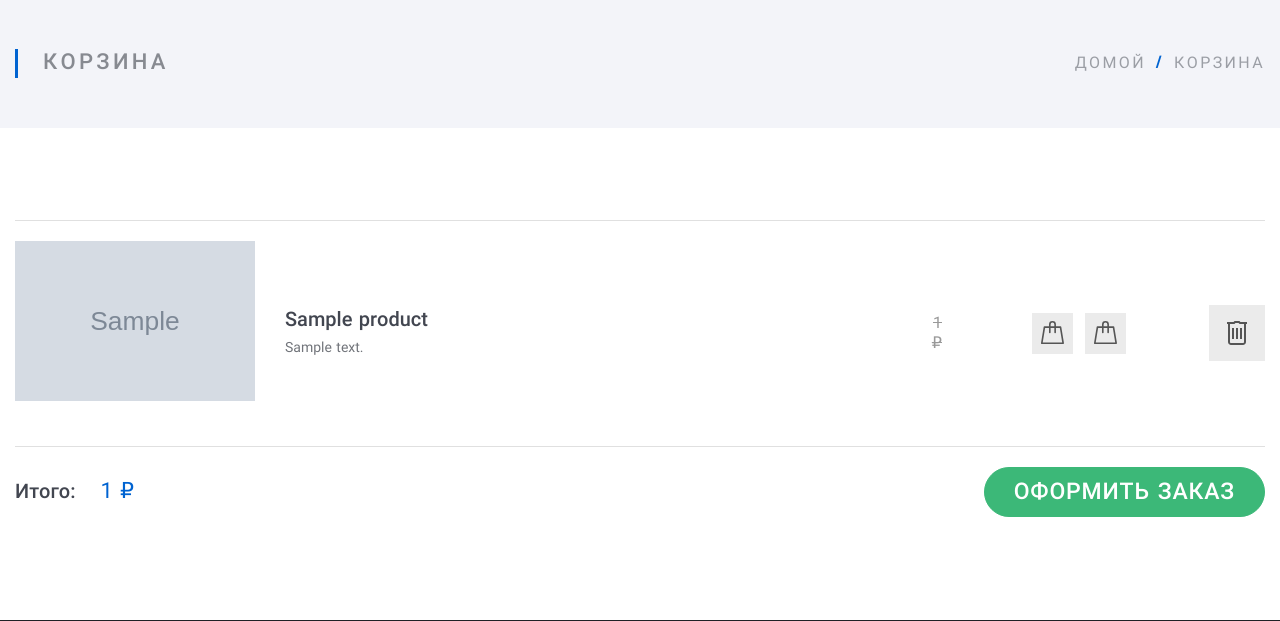
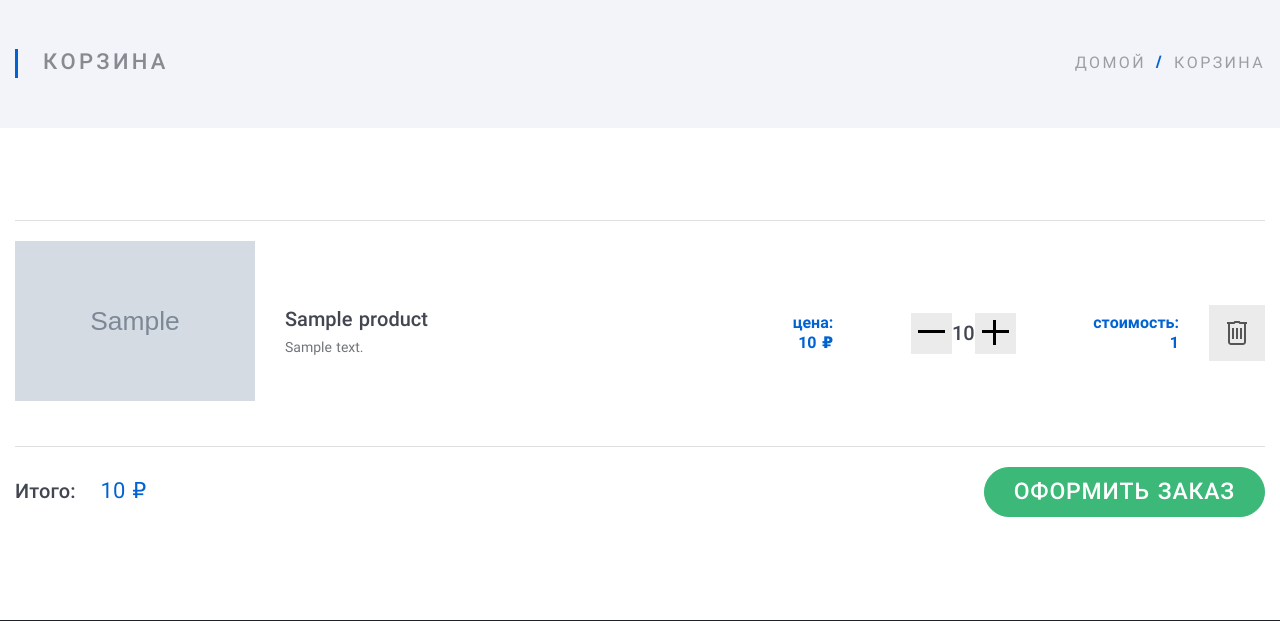
Before and after one commit to dronpavlove/mini-market, a Python web app: template minimarket/templates/basket/basket.html in a window 1280 px wide. Shown: the part 267-888 px from the top of the page. Run offline with Jinja, Linux system fonts and the light colour scheme; the template is opened without the code that fills it: most values are stand-ins (such as "Sample title", 1, 10 or a date in 2020); grey boxes marked "Sample" are stand-in pictures.

Commit message:
товар в корзину доработка

```diff
--- a/minimarket/templates/base_templates/header.html
+++ b/minimarket/templates/base_templates/header.html
@@ -76,7 +76,7 @@
         <nav class="row-block row-block_right Header-menu">
           <div class="menuModal" id="navigate">
             <ul class="menu menu_main">
-              <li class="menu-item"><a class="menu-link" href="/">{{ _('Главная') }}</a>
+              <li class="menu-item"><a class="menu-link" href="/products/">{{ _('Главная') }}</a>
               </li>
               <li class="menu-item"><span class="menu-label menu-label_danger">New</span><a class="menu-link" href="/shops/">{{ _('Магазины') }}</a>
               </li>
--- a/minimarket/templates/basket/basket.html
+++ b/minimarket/templates/basket/basket.html
@@ -7,7 +7,7 @@
           <h1 class="Middle-title">Корзина
           </h1>
           <ul class="breadcrumbs Middle-breadcrumbs">
-            <li class="breadcrumbs-item"><a href="/">{{ _('домой') }}</a>
+            <li class="breadcrumbs-item"><a href="/products/">{{ _('домой') }}</a>
             </li>
             <li class="breadcrumbs-item breadcrumbs-item_current"><span>Корзина</span>
             </li>
@@ -52,8 +52,8 @@
                 {% endif %}
               </div>
               <div  class="Cart-block Cart-block_price">
-                  <span id="product-discount-subotal{{ product.id }}" class="Card-priceOld">
-                    {{ item.total_cost}} &#8381;
+                  <span class="Card-price">
+                    цена: {{ product.price }} &#8381;
                   </span>
               </div>
             </div>
@@ -63,19 +63,29 @@
                 <div  class="Cart-amount">
                   <div class="Amount">
                       <a class="Card-btn add-button add-button-pulse" data-product_id="{{ product.id }}" data-action="remove">
-<!--                        <input class="Amount-input form-input select{{ product.pk }}" name="amount" type="hidden">-->
-                        <img src="{{ static('assets/img/icons/card/cart.svg') }}" alt="cart.svg"/>
+                        <img src="{{ static('assets/img/icons/minus.png') }}" alt="cart.svg"/>
                       </a>
 
+                      <a class="Cart-title" id="product-count_product_in_basket{{ product.id }}">{{ item.product_amount }}</a>
+
                       <a class="Card-btn add-button add-button-pulse" data-product_id="{{ product.id }}" data-action="add">
-<!--                        <input class="Amount-input form-input select{{ product.pk }}" name="amount" type="hidden">-->
-                        <img src="{{ static('assets/img/icons/card/cart.svg') }}" alt="cart.svg"/>
+                        <img src="{{ static('assets/img/icons/plus.png') }}" alt="cart.svg"/>
                       </a>
 
                   </div>
                 </div>
               </div>
-              <div class="Cart-block Cart-block_delete"><a type="button" id="delete-button" class="Cart-delete" data-index="{{ product.id }}"><img src="/static/assets/img/icons/card/delete.svg" alt="delete.svg"/></a>
+
+                <div  class="Cart-block Cart-block_price">
+                  <span id="product-discount-subotal{{ product.id }}" class="Card-price">
+                  стоимость: {{ item.total_cost }}
+                  </span>
+                </div>
+
+              <div class="Cart-block Cart-block_delete" data-product_id="{{ product.id }}">
+                  <a type="button" id="delete-button" class="Cart-delete">
+                      <img src="/static/assets/img/icons/card/delete.svg" alt="delete.svg"/>
+                  </a>
               </div>
             </div>
           </div>
@@ -86,7 +96,7 @@
             <div  class="Cart-block Cart-block_total">
               <strong class="Cart-title">Итого:</strong>
 
-              <span id="subtotal_1" class="Cart-price">{{ total_price }} &#8381;</span>
+              <span id="subtotal_1" class="Cart-price">{{ full_sum }} &#8381;</span>
             </div>
             <div class="Cart-block"><a class="btn btn_success btn_lg" href="#">Оформить заказ</a>
             </div>
```
Also changed, not shown: minimarket/basket/views.py (+22 -17 lines), minimarket/static/assets/js/ajax_add_product_in_basket.js (+35 -73 lines), minimarket/db.sqlite3, minimarket/static/assets/img/icons/minus.png (added), minimarket/static/assets/img/icons/plus.png (added).
